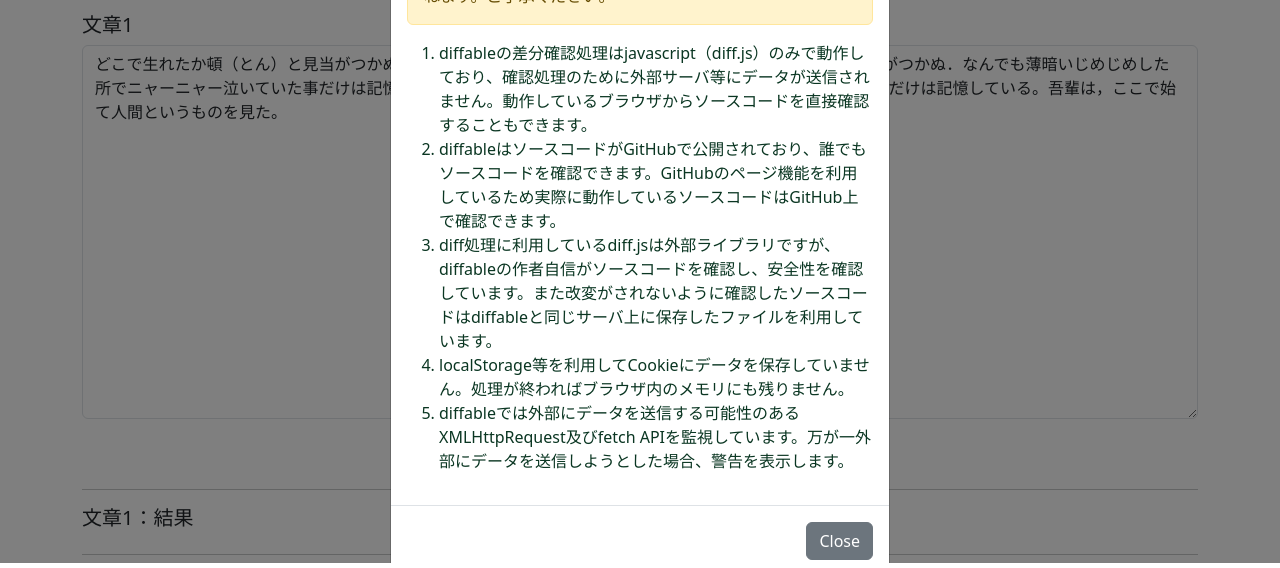
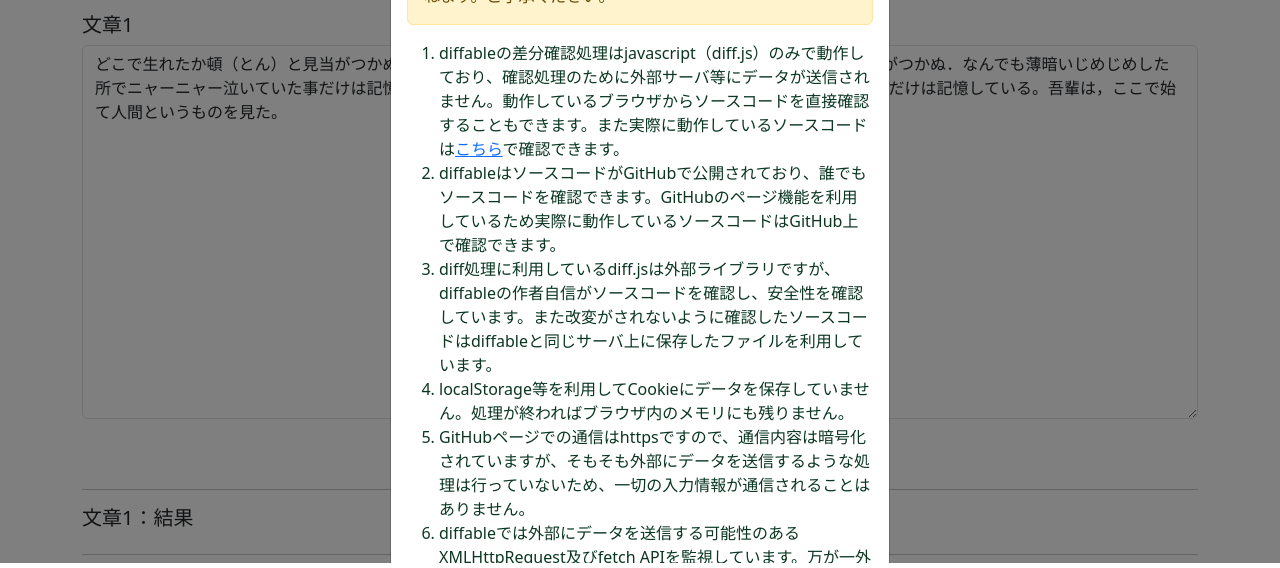
Before and after one commit to TetsuakiBaba/diffable, a plain HTML site: page index.html in a window 1280 px wide. Both pictures are taken after a click on the link "透明で安全な理由を詳しく知る。". Shown: the part 237-805 px from the top of the page. Drawn offline with nearby package versions, Linux system fonts and the light colour scheme.

Commit message:
first commit

```diff
--- a/index.html
+++ b/index.html
@@ -86,7 +86,9 @@
                             </div>
                             <ol>
                                 <li>
-                                    diffableの差分確認処理はjavascript（diff.js）のみで動作しており、確認処理のために外部サーバ等にデータが送信されません。動作しているブラウザからソースコードを直接確認することもできます。
+                                    diffableの差分確認処理はjavascript（diff.js）のみで動作しており、確認処理のために外部サーバ等にデータが送信されません。動作しているブラウザからソースコードを直接確認することもできます。また実際に動作しているソースコードは<a
+                                        href="https://github.com/TetsuakiBaba/diffable/blob/main/diff.js"
+                                        target="_blank">こちら</a>で確認できます。
                                 </li>
                                 <li>
                                     diffableはソースコードがGitHubで公開されており、誰でもソースコードを確認できます。GitHubのページ機能を利用しているため実際に動作しているソースコードはGitHub上で確認できます。
@@ -96,6 +98,9 @@
                                 </li>
                                 <li>
                                     localStorage等を利用してCookieにデータを保存していません。処理が終わればブラウザ内のメモリにも残りません。
+                                </li>
+                                <li>
+                                    GitHubページでの通信はhttpsですので、通信内容は暗号化されていますが、そもそも外部にデータを送信するような処理は行っていないため、一切の入力情報が通信されることはありません。
                                 </li>
                                 <li>
                                     diffableでは外部にデータを送信する可能性のあるXMLHttpRequest及びfetch
```
